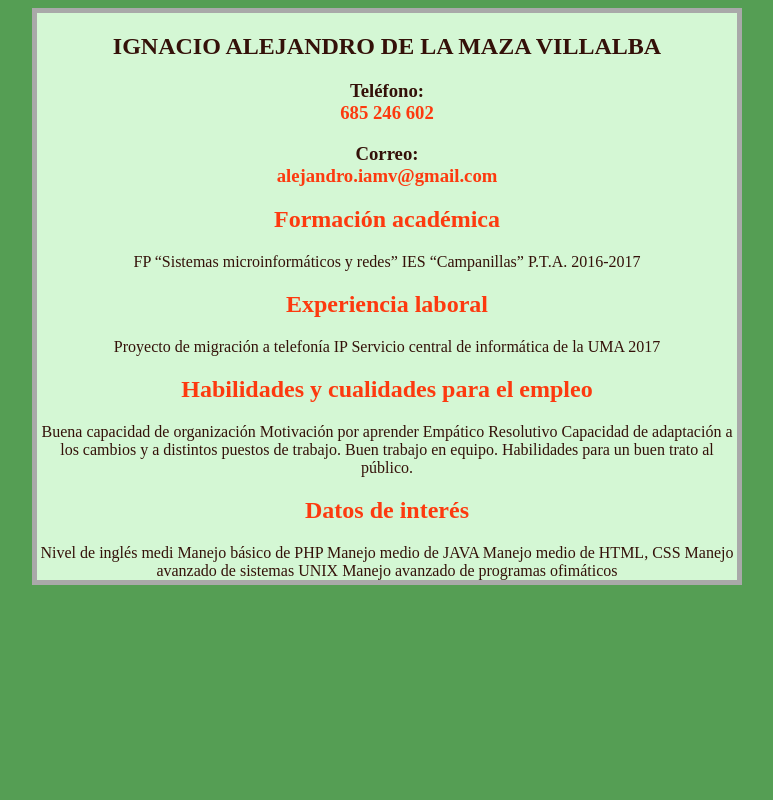
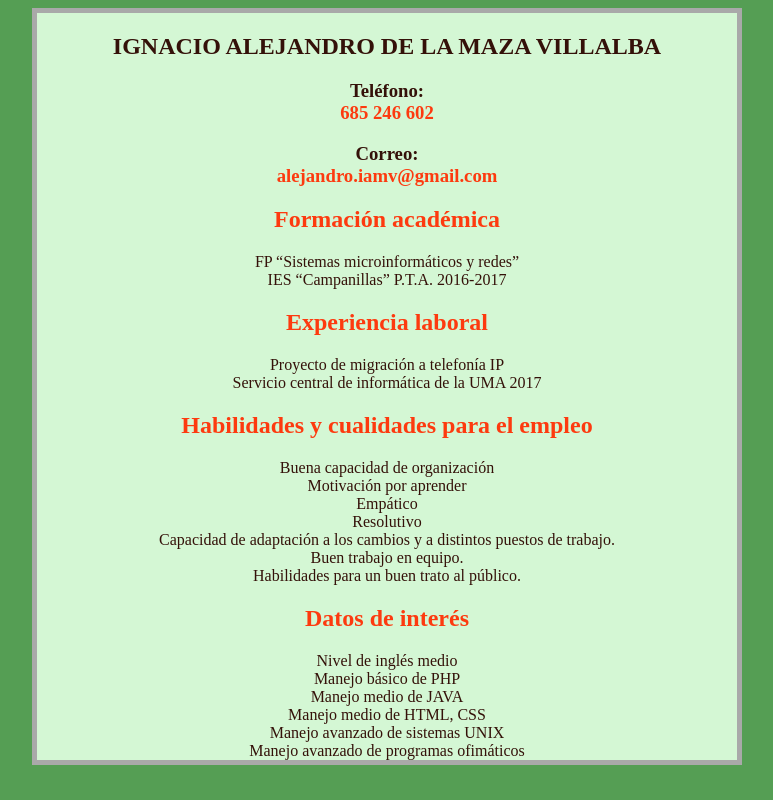
Before and after one commit to alejndr/alejndr.github.io, a plain HTML site: page index.html in a window 1280 px wide. Shown: the whole page, without its empty margins (253-1026 px from the left). Drawn offline with Linux system fonts and the light colour scheme.

Commit message:
page editada

```diff
--- a/index.html
+++ b/index.html
@@ -24,6 +24,7 @@
 		background-color: #D4F7D4;
 		border:5px solid darkgrey;
 		text-align: center;
+		padding-bottom: 10px:
 		}
 
 		h2{
@@ -57,38 +58,38 @@
 <h2>Formación académica</h2>
 
 <div class="texto">
-	 FP “Sistemas microinformáticos y redes”
-	 IES “Campanillas” P.T.A. 2016-2017
+	 FP “Sistemas microinformáticos y redes” <br>
+	 IES “Campanillas” P.T.A. 2016-2017  <br>
 </div>
 
 <h2>Experiencia laboral</h2>
 
 <div class="texto">
- Proyecto de migración a telefonía IP
- Servicio central de informática de la UMA 2017
+ Proyecto de migración a telefonía IP  <br>
+ Servicio central de informática de la UMA 2017  <br>
 </div>
 
 <h2>Habilidades y cualidades para el empleo</h2>
 
 <div class="texto">
- Buena capacidad de organización
- Motivación por aprender
- Empático
- Resolutivo
- Capacidad de adaptación a los cambios y a distintos puestos de trabajo.
- Buen trabajo en equipo.
- Habilidades para un buen trato al público.
+ Buena capacidad de organización  <br>
+ Motivación por aprender  <br>
+ Empático  <br>
+ Resolutivo  <br>
+ Capacidad de adaptación a los cambios y a distintos puestos de trabajo.  <br>
+ Buen trabajo en equipo.  <br>
+ Habilidades para un buen trato al público.  <br>
 </div>
 
 <h2>Datos de interés</h2>
 
 <div class="texto">
-Nivel de inglés medi
-Manejo básico de PHP
-Manejo medio de JAVA
-Manejo medio de HTML, CSS
-Manejo avanzado de sistemas UNIX
-Manejo avanzado de programas ofimáticos
+Nivel de inglés medio <br>
+Manejo básico de PHP  <br>
+Manejo medio de JAVA <br>
+Manejo medio de HTML, CSS <br>
+Manejo avanzado de sistemas UNIX <br>
+Manejo avanzado de programas ofimáticos <br>
 </div>
 
 </div>
```
